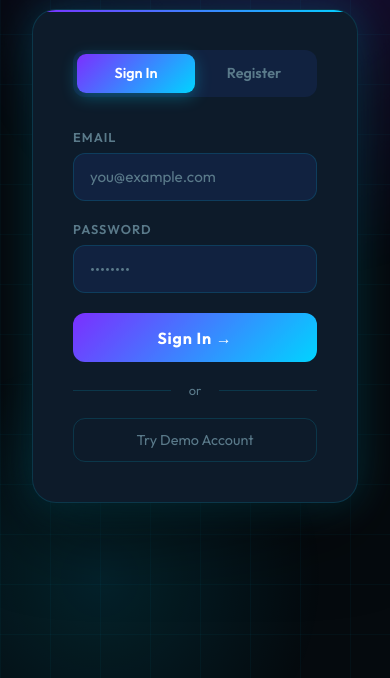
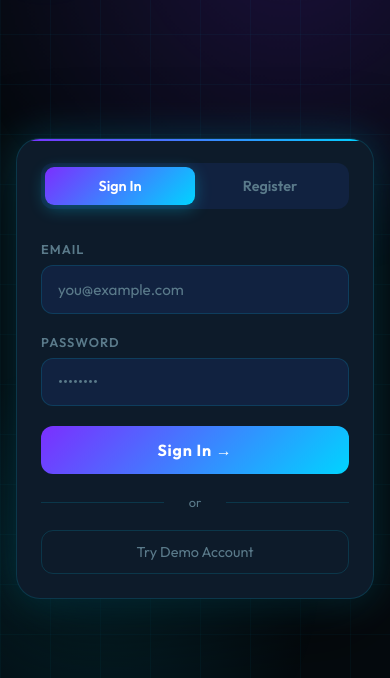
Before and after one commit to procoder641/FinTrack, a plain HTML site: page WebContent/pages/login.html in a window 390 px wide. Shown: the part 166-844 px from the top of the page. Drawn offline with Linux system fonts and the light colour scheme.

Commit message:
Fix login page for mobile

```diff
--- a/WebContent/pages/login.html
+++ b/WebContent/pages/login.html
@@ -15,7 +15,7 @@
       --success:#2ed573;--border:rgba(0,212,255,.15);
       --glow:0 0 40px rgba(0,212,255,.25);
     }
-    html,body{height:100%;font-family:'Outfit',sans-serif;background:var(--bg);color:var(--text);overflow:hidden}
+    html,body{min-height:100%;font-family:'Outfit',sans-serif;background:var(--bg);color:var(--text)}
 
     /* ── Animated background ── */
     .bg-canvas{position:fixed;inset:0;z-index:0;overflow:hidden}
@@ -41,7 +41,7 @@
     }
 
     /* ── Layout ── */
-    .page{position:relative;z-index:1;height:100vh;display:grid;grid-template-columns:1fr 1fr;align-items:center}
+    .page{position:relative;z-index:1;min-height:100vh;min-height:100dvh;display:grid;grid-template-columns:1fr 1fr;align-items:center}
 
     /* ── Left hero ── */
     .hero{padding:4rem;display:flex;flex-direction:column;gap:2rem;animation:slideIn .8s ease both}
@@ -122,9 +122,12 @@
 
     /* ── Responsive ── */
     @media(max-width:768px){
-      .page{grid-template-columns:1fr}.hero{display:none}
-      .card-wrap{height:100vh}
-    }
+  .page{grid-template-columns:1fr}
+  .hero{display:flex;padding:1.5rem 1.5rem 0}
+  .hero-headline,.hero-sub,.stat-row{display:none}
+  .card-wrap{padding:1rem;min-height:auto}
+  .card{padding:1.5rem}
+}
   </style>
 </head>
 <body>
```
